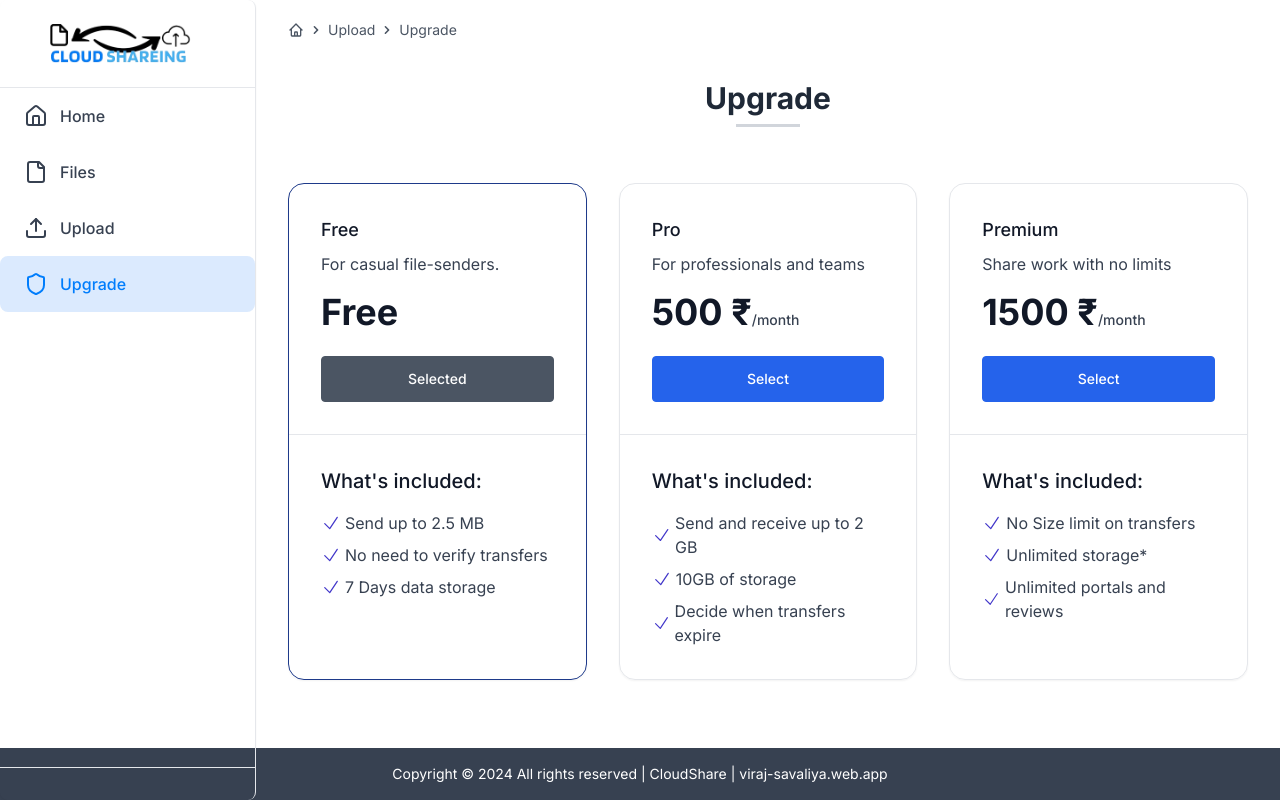
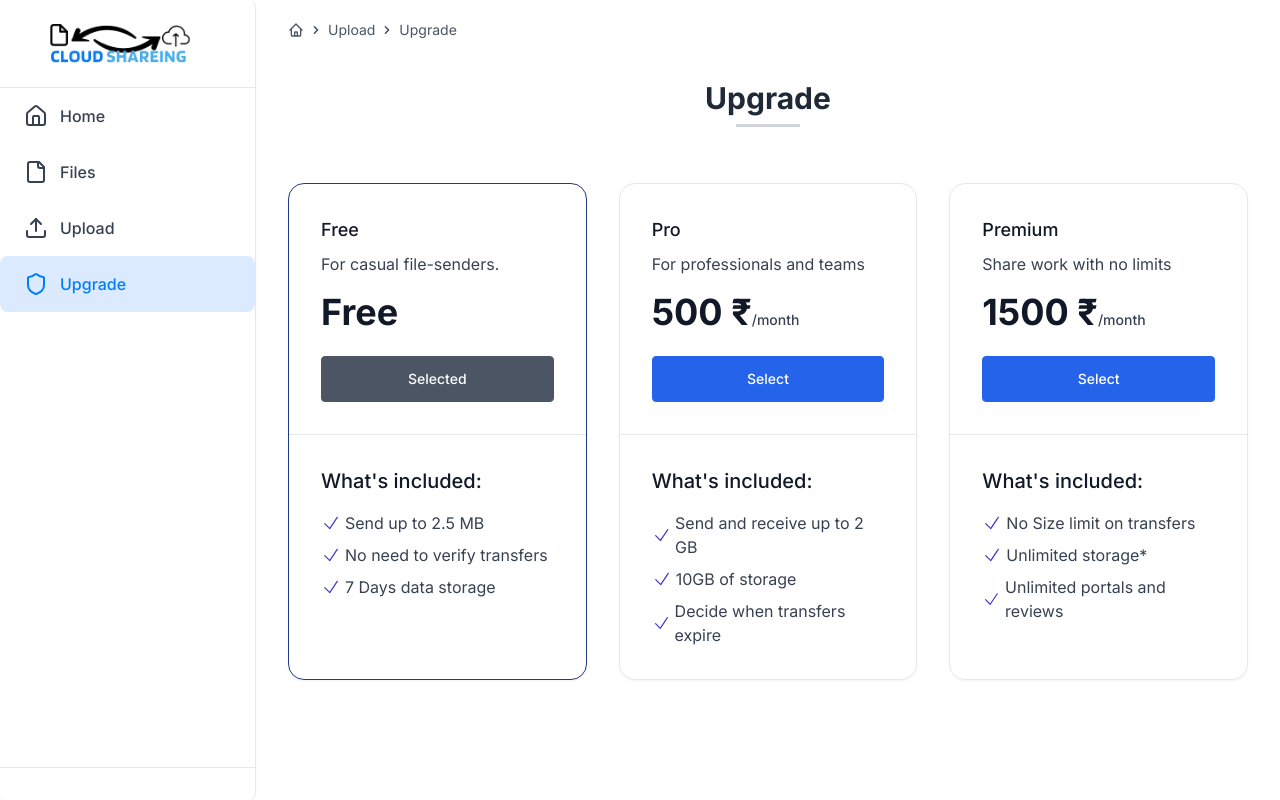
Before and after one commit to virajsavaliya/CloudShare, a Next.js app: page /upgrade in a window 1280 px wide. Built offline with nearby package versions, Linux system fonts and the light colour scheme; no server answers.

Commit message:
Update layout.js

```diff
--- a/app/(dashboard)/layout.js
+++ b/app/(dashboard)/layout.js
@@ -31,7 +31,6 @@ function Layout({ children }) {
         {children}
       </div>
       {isSmallScreen && <Footer />} {/* Render footer only on small screens */}
-      {!isSmallScreen && <Footer style={{ marginTop: 'auto' }} />} {/* Render footer at the bottom */}
     </div>
   );
 }
```
